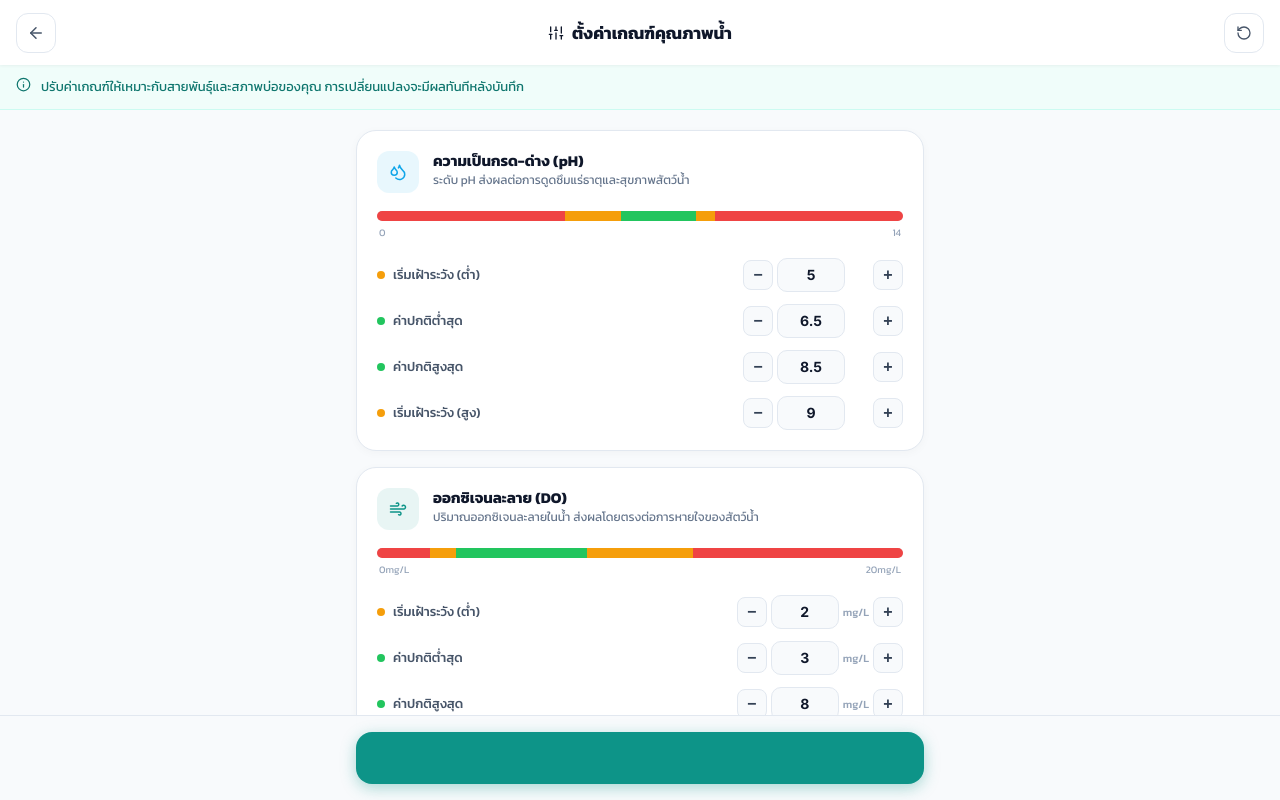
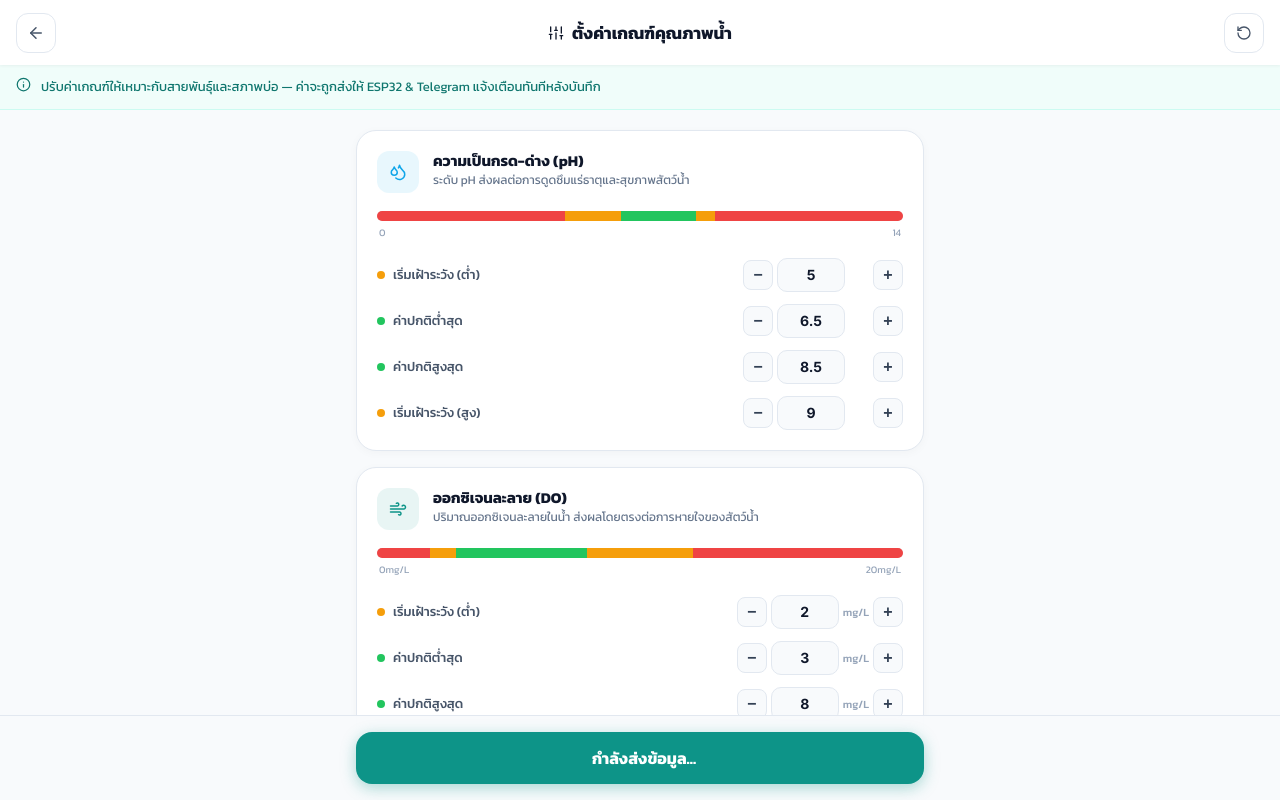
Before and after one commit to kittidaj6641/frontend_Final, a React (Create React App) app: page /threshold-settings in a window 1280 px wide. Both pictures are taken after a click on the button "บันทึกการตั้งค่า". Shown: the top 800 px of the page. Built offline with nearby package versions, Linux system fonts and the light colour scheme; no server answers.

Commit message:
Update ThresholdSettings.js

```diff
--- a/src/ThresholdSettings.js
+++ b/src/ThresholdSettings.js
@@ -1,6 +1,6 @@
 // src/ThresholdSettings.js
 // Panel ปรับค่า threshold สำหรับ pH, DO, Temperature, Turbidity
-// บันทึกลง localStorage และ export ฟังก์ชันอ่านค่า
+// บันทึกลง localStorage + Firebase (ให้ ESP32 อ่านได้)
 
 import React, { useState } from 'react';
 import { motion, AnimatePresence } from 'framer-motion';
@@ -12,6 +12,10 @@ import {
 } from 'lucide-react';
 import './ThresholdSettings.css';
 
+// Firebase — เขียนค่าขึ้นให้ ESP32 อ่าน
+import { database } from './firebaseConfig';
+import { ref, set } from 'firebase/database';
+
 // ─── ค่า Default ──────────────────────────────────────────────────────────────
 export const DEFAULT_THRESHOLDS = {
   ph:        { warnLow: 5.0,  okLow: 6.5,  okHigh: 8.5,  warnHigh: 9.0  },
@@ -20,7 +24,9 @@ export const DEFAULT_THRESHOLDS = {
   turbidity: { warnLow: 0,    okLow: 0,    okHigh: 500,  warnHigh: 750  },
 };
 
-const STORAGE_KEY = 'smartfarm_thresholds';
+const STORAGE_KEY   = 'smartfarm_thresholds';
+// path เดียวกันกับที่ ESP32 จะ GET
+const FIREBASE_PATH = 'settings/thresholds';
 
 // ─── ฟังก์ชัน Public ──────────────────────────────────────────────────────────
 export function getThresholds() {
@@ -31,14 +37,15 @@ export function getThresholds() {
   return DEFAULT_THRESHOLDS;
 }
 
-export function saveThresholds(data) {
-  localStorage.setItem(STORAGE_KEY, JSON.stringify(data));
-}
-
 export function getStatus(type, value) {
   const t = getThresholds()[type];
   if (!t) return 'normal';
   const v = Number(value);
+  if (type === 'turbidity') {
+    if (v > t.warnHigh) return 'danger';
+    if (v > t.okHigh)   return 'warning';
+    return 'normal';
+  }
   if (v < t.warnLow || v > t.warnHigh) return 'danger';
   if (v < t.okLow   || v > t.okHigh)   return 'warning';
   return 'normal';
@@ -102,16 +109,16 @@ function RangeBar({ sensor, vals }) {
 
   const segments = sensor.key === 'turbidity'
     ? [
-        { from: 0,            to: pct(vals.okHigh),   color: '#22c55e' },
-        { from: pct(vals.okHigh), to: pct(vals.warnHigh), color: '#f59e0b' },
-        { from: pct(vals.warnHigh), to: 100,            color: '#ef4444' },
+        { from: 0,                  to: pct(vals.okHigh),   color: '#22c55e' },
+        { from: pct(vals.okHigh),   to: pct(vals.warnHigh), color: '#f59e0b' },
+        { from: pct(vals.warnHigh), to: 100,                color: '#ef4444' },
       ]
     : [
-        { from: 0,                to: pct(vals.warnLow),  color: '#ef4444' },
-        { from: pct(vals.warnLow),to: pct(vals.okLow),   color: '#f59e0b' },
-        { from: pct(vals.okLow),  to: pct(vals.okHigh),  color: '#22c55e' },
-        { from: pct(vals.okHigh), to: pct(vals.warnHigh),color: '#f59e0b' },
-        { from: pct(vals.warnHigh), to: 100,             color: '#ef4444' },
+        { from: 0,                  to: pct(vals.warnLow),  color: '#ef4444' },
+        { from: pct(vals.warnLow),  to: pct(vals.okLow),    color: '#f59e0b' },
+        { from: pct(vals.okLow),    to: pct(vals.okHigh),   color: '#22c55e' },
+        { from: pct(vals.okHigh),   to: pct(vals.warnHigh), color: '#f59e0b' },
+        { from: pct(vals.warnHigh), to: 100,                color: '#ef4444' },
       ];
 
   return (
@@ -191,9 +198,10 @@ function SensorSection({ sensor, vals, onChange }) {
 
 // ─── Main Page ────────────────────────────────────────────────────────────────
 export default function ThresholdSettings() {
-  const navigate = useNavigate();
+  const navigate  = useNavigate();
   const [thresholds, setThresholds] = useState(getThresholds);
-  const [saved, setSaved] = useState(false);
+  const [saved,    setSaved]        = useState(false);
+  const [syncing,  setSyncing]      = useState(false);
 
   const handleChange = (sensorKey, fieldKey, value) => {
     setThresholds(prev => ({
@@ -202,17 +210,25 @@ export default function ThresholdSettings() {
     }));
   };
 
-  const handleSave = () => {
-    saveThresholds(thresholds);
-    // dispatch custom event เพื่อให้ Realtime.js (same-tab) อัปเดตสีสถานะทันที
+  const handleSave = async () => {
+    setSyncing(true);
+    // 1. บันทึก localStorage ก่อน (เร็ว)
+    localStorage.setItem(STORAGE_KEY, JSON.stringify(thresholds));
+    // 2. sync ขึ้น Firebase — ESP32 จะอ่านค่าใหม่รอบถัดไป
+    try {
+      await set(ref(database, FIREBASE_PATH), thresholds);
+      console.log('[Firebase] Thresholds synced →', FIREBASE_PATH);
+    } catch (err) {
+      console.error('[Firebase] Sync failed:', err);
+    }
+    // 3. แจ้ง Realtime.js (same-tab) ให้อัปเดตสีทันที
     window.dispatchEvent(new Event('thresholdUpdated'));
+    setSyncing(false);
     setSaved(true);
     setTimeout(() => setSaved(false), 2500);
   };
 
-  const handleReset = () => {
-    setThresholds(DEFAULT_THRESHOLDS);
-  };
+  const handleReset = () => setThresholds(DEFAULT_THRESHOLDS);
 
   return (
     <div className="ts-page">
@@ -233,7 +249,7 @@ export default function ThresholdSettings() {
       {/* Info Banner */}
       <div className="ts-info-banner">
         <Info size={15} />
-        <span>ปรับค่าเกณฑ์ให้เหมาะกับสายพันธุ์และสภาพบ่อของคุณ การเปลี่ยนแปลงจะมีผลทันทีหลังบันทึก</span>
+        <span>ปรับค่าเกณฑ์ให้เหมาะกับสายพันธุ์และสภาพบ่อ — ค่าจะถูกส่งให้ ESP32 &amp; Telegram แจ้งเตือนทันทีหลังบันทึก</span>
       </div>
 
       {/* Content */}
@@ -257,12 +273,17 @@ export default function ThresholdSettings() {
 
       {/* Save Button */}
       <div className="ts-save-bar">
-        <button className="ts-save-btn" onClick={handleSave}>
+        <button className="ts-save-btn" onClick={handleSave} disabled={syncing}>
           <AnimatePresence mode="wait">
             {saved ? (
               <motion.span key="saved" className="ts-save-inner"
                 initial={{ opacity: 0, y: 6 }} animate={{ opacity: 1, y: 0 }} exit={{ opacity: 0 }}>
-                <CheckCircle size={18} /> บันทึกแล้ว!
+                <CheckCircle size={18} /> บันทึกแล้ว &amp; ส่งให้ ESP32 แล้ว!
+              </motion.span>
+            ) : syncing ? (
+              <motion.span key="syncing" className="ts-save-inner"
+                initial={{ opacity: 0 }} animate={{ opacity: 1 }} exit={{ opacity: 0 }}>
+                <span className="ts-spinner" /> กำลังส่งข้อมูล...
               </motion.span>
             ) : (
               <motion.span key="save" className="ts-save-inner"
```
